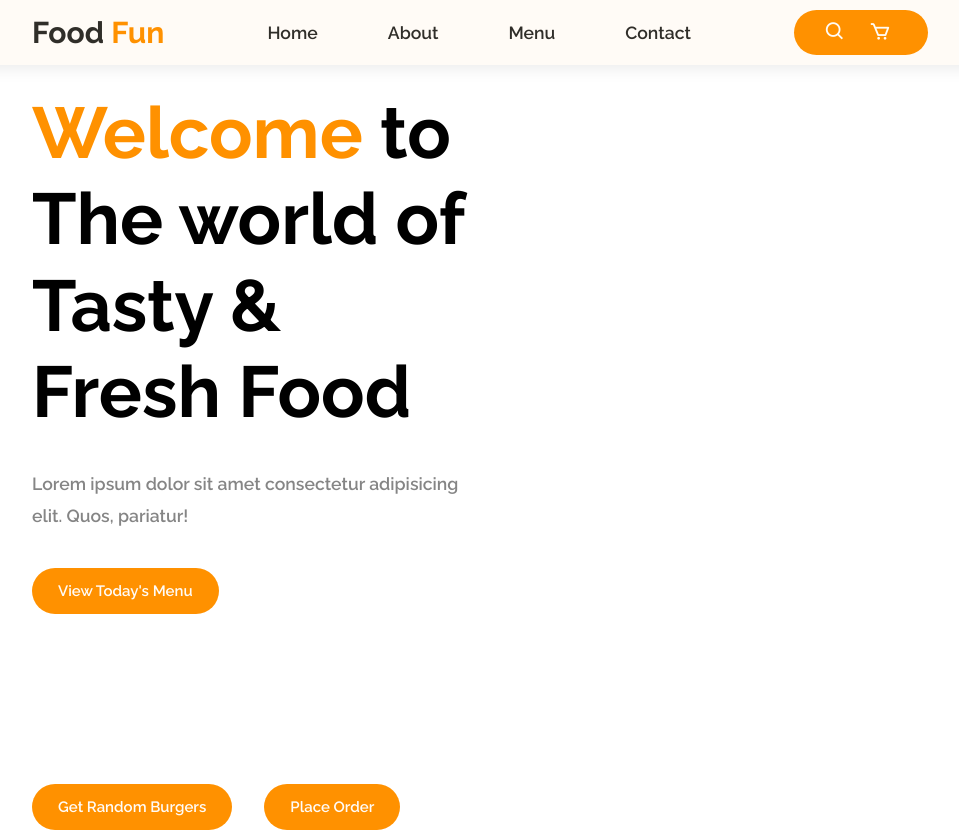
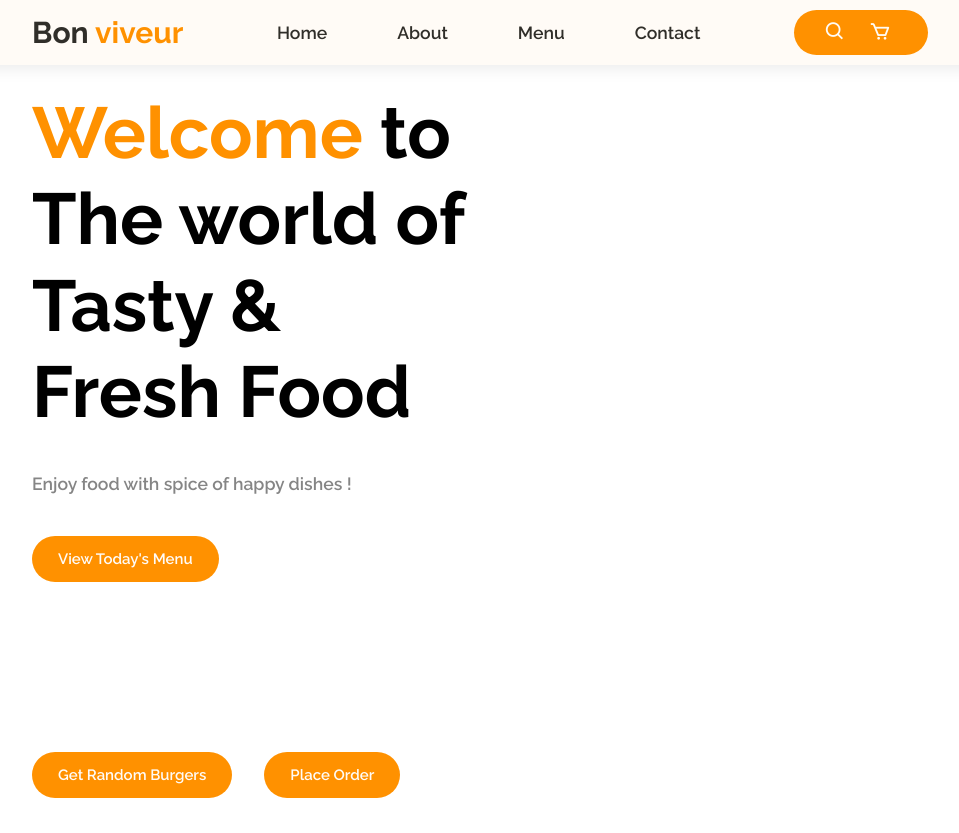
Before and after one commit to misterKumar/F2_Final, a plain HTML site: page index.html in a window 1280 px wide. Shown: the top 833 px of the page, without its empty margins (160-1119 px from the left). Drawn offline with nearby package versions, Linux system fonts and the light colour scheme.

Commit message:
small update

```diff
--- a/index.html
+++ b/index.html
@@ -5,7 +5,7 @@
     <meta charset="UTF-8">
     <meta http-equiv="X-UA-Compatible" content="IE=edge">
     <meta name="viewport" content="width=device-width, initial-scale=1.0">
-    <title>Document</title>
+    <title>Our Restaurant</title>
     <link rel="stylesheet" href="./style.css">
     <link rel="preconnect" href="https://fonts.googleapis.com">
     <link rel="preconnect" href="https://fonts.gstatic.com" crossorigin>
@@ -21,7 +21,7 @@
     <!-- header section-->
 
     <header class="sticky">
-        <a href="#" class="logo">Food <span>Fun</span> </a>
+        <a href="#" class="logo">Bon <span>viveur</span> </a>
 
         <ul class="navbar">
             <li><a href="#home">Home</a></li>
@@ -44,7 +44,7 @@
     <section class="home" id="home">
         <div class="home-text">
             <h1><span>Welcome</span> to The world of Tasty & Fresh Food</h1>
-            <p>Lorem ipsum dolor sit amet consectetur adipisicing elit. Quos, pariatur!</p>
+            <p>Enjoy food with spice of happy dishes !</p>
             <a href="#container-box" class="btn">View Today's Menu</a>
         </div>
 
```
